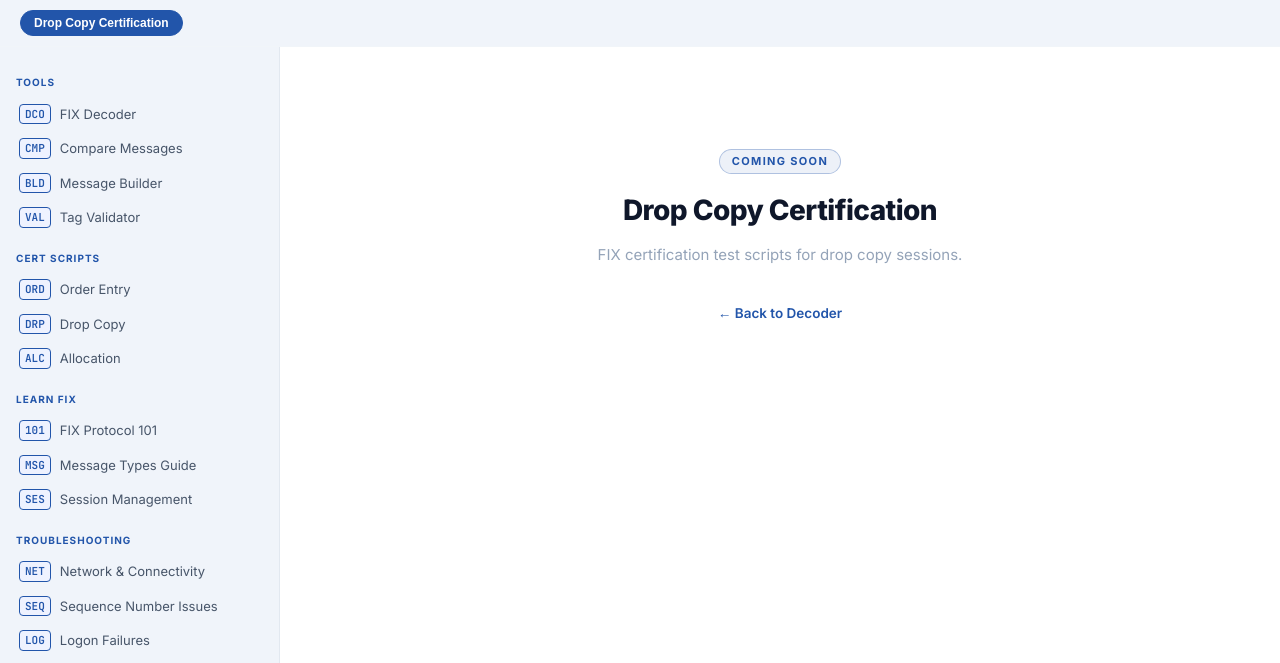
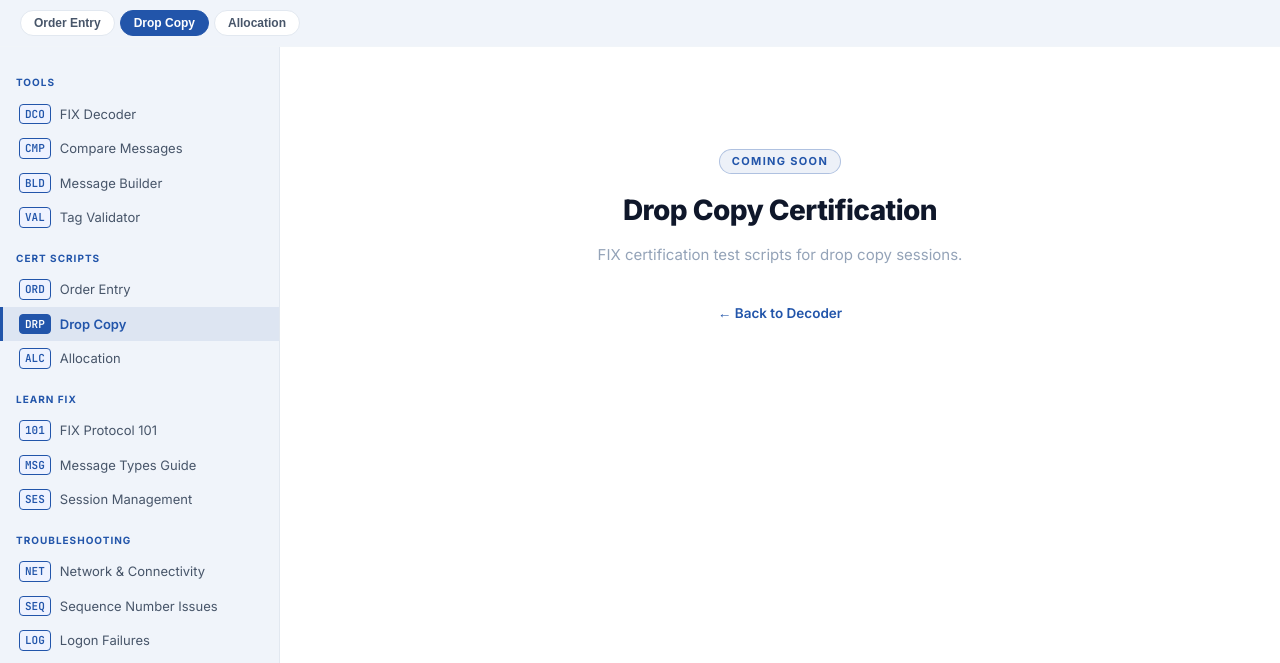
Before and after one commit to danielgavin-code/FixReader, a Flask app: page /cert/drop-copy in a window 1280 px wide. Shown: the part 56-719 px from the top of the page. Run offline with Flask 3, Linux system fonts and the light colour scheme.

Commit message:
Nav fixes: cert scripts pill bars, Learn FIX and Troubleshooting defaults, troubleshooting full pill bar

```diff
--- a/app.py
+++ b/app.py
@@ -280,18 +280,15 @@ def compare():
 
 @app.route('/learn')
 def learn():
-    return stub(
-        'Learn FIX',
-        'A structured curriculum for understanding FIX Protocol from the ground up — '
-        'message types, session management, order flows, and field-by-field breakdowns '
-        'across FIX 4.0 through FIXT 1.1.',
-        'learn',
-    )
+    return redirect('/learn/fix-protocol-101')
 
 
 @app.route('/troubleshooting')
+def troubleshooting():
+    return redirect('/troubleshooting/network')
+
 @app.route('/troubleshooting/<path:subpath>')
-def troubleshooting(subpath=None):
+def troubleshooting_sub(subpath=None):
     titles = {
         'network': 'Network & Connectivity',
         'sequence-numbers': 'Sequence Number Issues',
@@ -436,7 +433,11 @@ def fix_specs_redirect():
 
 @app.route('/learn/fix-protocol-101')
 def learn_fix_protocol_101():
-    return stub('FIX Protocol 101', 'A ground-up introduction to the FIX Protocol — message structure, field types, and the core concepts behind every FIX session.', 'learn')
+    return render_template('stub.html', **_ctx(
+        page_title='FIX Protocol 101',
+        page_description='Introduction to the FIX Protocol for financial technology practitioners.',
+        active_nav='fix-protocol-101',
+    ))
 
 
 @app.route('/learn/message-types-guide')
@@ -485,29 +486,23 @@ def cert_order_entry():
 
 
 @app.route('/cert/drop-copy')
+@app.route('/tools/drop-copy')
 def cert_drop_copy():
     return render_template('stub.html', **_ctx(
         page_title='Drop Copy Certification',
         page_description='FIX certification test scripts for drop copy sessions.',
+        active_nav='drop-copy',
     ))
 
 
 @app.route('/cert/allocation')
+@app.route('/tools/allocation')
 def cert_allocation():
     return render_template('stub.html', **_ctx(
         page_title='Allocation Certification',
         page_description='FIX certification test scripts for allocation workflows.',
+        active_nav='allocation',
     ))
-
-
-@app.route('/tools/drop-copy')
-def tools_drop_copy():
-    return redirect('/cert/drop-copy')
-
-
-@app.route('/tools/allocation')
-def tools_allocation():
-    return redirect('/cert/allocation')
 
 
 @app.route('/field-reference')
@@ -542,42 +537,46 @@ def message_builder():
 
 @app.route('/troubleshooting/network')
 def ts_network():
-    return render_template('stub.html', **_ctx(page_title='Network & Connectivity', page_description='Diagnosing FIX network and connectivity issues.', active_nav='troubleshooting'))
+    return render_template('stub.html', **_ctx(
+        page_title='Network & Connectivity',
+        page_description='Diagnosing FIX network and connectivity issues.',
+        active_nav='network',
+    ))
 
 
 @app.route('/troubleshooting/sequence-numbers')
 def ts_sequence():
-    return render_template('stub.html', **_ctx(page_title='Sequence Number Issues', page_description='Diagnosing and resolving FIX sequence number problems.', active_nav='troubleshooting'))
+    return render_template('stub.html', **_ctx(page_title='Sequence Number Issues', page_description='Diagnosing and resolving FIX sequence number problems.', active_nav='sequence-numbers'))
 
 
 @app.route('/troubleshooting/logon')
 def ts_logon():
-    return render_template('stub.html', **_ctx(page_title='Logon Failures', page_description='Diagnosing FIX logon failures and session rejection.', active_nav='troubleshooting'))
+    return render_template('stub.html', **_ctx(page_title='Logon Failures', page_description='Diagnosing FIX logon failures and session rejection.', active_nav='logon'))
 
 
 @app.route('/troubleshooting/fill-reconciliation')
 def ts_fills():
-    return render_template('stub.html', **_ctx(page_title='Fill Reconciliation', page_description='Reconciling FIX fills and identifying gaps in execution reports.', active_nav='troubleshooting'))
+    return render_template('stub.html', **_ctx(page_title='Fill Reconciliation', page_description='Reconciling FIX fills and identifying gaps in execution reports.', active_nav='fill-reconciliation'))
 
 
 @app.route('/troubleshooting/rejects')
 def ts_rejects():
-    return render_template('stub.html', **_ctx(page_title='Order Rejects', page_description='Understanding and resolving FIX order rejects.', active_nav='troubleshooting'))
+    return render_template('stub.html', **_ctx(page_title='Order Rejects', page_description='Understanding and resolving FIX order rejects.', active_nav='rejects'))
 
 
 @app.route('/troubleshooting/latency')
 def ts_latency():
-    return render_template('stub.html', **_ctx(page_title='Latency & Timing', page_description='Diagnosing FIX message latency and timing issues.', active_nav='troubleshooting'))
+    return render_template('stub.html', **_ctx(page_title='Latency & Timing', page_description='Diagnosing FIX message latency and timing issues.', active_nav='latency'))
 
 
 @app.route('/troubleshooting/duplicate-orders')
 def ts_duplicates():
-    return render_template('stub.html', **_ctx(page_title='Duplicate Orders', page_description='Identifying and preventing duplicate FIX orders.', active_nav='troubleshooting'))
+    return render_template('stub.html', **_ctx(page_title='Duplicate Orders', page_description='Identifying and preventing duplicate FIX orders.', active_nav='duplicate-orders'))
 
 
 @app.route('/troubleshooting/gap-fill')
 def ts_gapfill():
-    return render_template('stub.html', **_ctx(page_title='Gap Fill & Resend', page_description='Understanding FIX gap fill and resend request procedures.', active_nav='troubleshooting'))
+    return render_template('stub.html', **_ctx(page_title='Gap Fill & Resend', page_description='Understanding FIX gap fill and resend request procedures.', active_nav='gap-fill'))
 
 
 if __name__ == '__main__':
--- a/fixreader_active_theme.json
+++ b/fixreader_active_theme.json
@@ -1,4 +1,4 @@
 {
-  "active_theme": "default",
-  "manual_date": "2026-06-28"
+  "active_theme": "fourth_of_july",
+  "manual_date": "2026-07-02"
 }
--- a/templates/stub.html
+++ b/templates/stub.html
@@ -77,22 +77,20 @@
 
 {% if active_nav == 'learn' %}
 <div class="ml-version-bar">
-  <button class="ml-version-pill active">FIX Protocol 101</button>
-  <button class="ml-version-pill">Message Types Guide</button>
-  <button class="ml-version-pill">Tag Reference</button>
-  <button class="ml-version-pill">Session Management</button>
-  <button class="ml-version-pill">FIX Glossary</button>
+  <button class="ml-version-pill{% if page_title == 'FIX Protocol 101' %} active{% endif %}" onclick="window.location='/learn/fix-protocol-101'">FIX Protocol 101</button>
+  <button class="ml-version-pill{% if page_title == 'Message Types Guide' %} active{% endif %}" onclick="window.location='/learn/message-types-guide'">Message Types Guide</button>
+  <button class="ml-version-pill{% if page_title == 'Session Management' %} active{% endif %}" onclick="window.location='/learn/session-management'">Session Management</button>
 </div>
-{% elif active_nav == 'troubleshooting' %}
+{% elif active_nav in ('network', 'sequence-numbers', 'logon', 'fill-reconciliation', 'rejects', 'latency', 'duplicate-orders', 'gap-fill') %}
 <div class="ml-version-bar">
-  <button class="ml-version-pill active">Network &amp; Connectivity</button>
-  <button class="ml-version-pill">Sequence Numbers</button>
-  <button class="ml-version-pill">Logon Failures</button>
-  <button class="ml-version-pill">Fill Reconciliation</button>
-  <button class="ml-version-pill">Order Rejects</button>
-  <button class="ml-version-pill">Latency &amp; Timing</button>
-  <button class="ml-version-pill">Duplicate Orders</button>
-  <button class="ml-version-pill">Gap Fill &amp; Resend</button>
+  <button class="ml-version-pill {% if active_nav == 'network' %}active{% endif %}" onclick="window.location='/troubleshooting/network'">Network &amp; Connectivity</button>
+  <button class="ml-version-pill {% if active_nav == 'sequence-numbers' %}active{% endif %}" onclick="window.location='/troubleshooting/sequence-numbers'">Sequence Numbers</button>
+  <button class="ml-version-pill {% if active_nav == 'logon' %}active{% endif %}" onclick="window.location='/troubleshooting/logon'">Logon Failures</button>
+  <button class="ml-version-pill {% if active_nav == 'fill-reconciliation' %}active{% endif %}" onclick="window.location='/troubleshooting/fill-reconciliation'">Fill Reconciliation</button>
+  <button class="ml-version-pill {% if active_nav == 'rejects' %}active{% endif %}" onclick="window.location='/troubleshooting/rejects'">Order Rejects</button>
+  <button class="ml-version-pill {% if active_nav == 'latency' %}active{% endif %}" onclick="window.location='/troubleshooting/latency'">Latency &amp; Timing</button>
+  <button class="ml-version-pill {% if active_nav == 'duplicate-orders' %}active{% endif %}" onclick="window.location='/troubleshooting/duplicate-orders'">Duplicate Orders</button>
+  <button class="ml-version-pill {% if active_nav == 'gap-fill' %}active{% endif %}" onclick="window.location='/troubleshooting/gap-fill'">Gap Fill &amp; Resend</button>
 </div>
 {% elif page_title == 'Tools' %}
 <div class="ml-version-bar">
@@ -114,6 +112,12 @@
   <button class="ml-version-pill" onclick="window.location='/compare'">Compare Messages</button>
   <button class="ml-version-pill" onclick="window.location='/tools/message-builder'">Message Builder</button>
   <button class="ml-version-pill active" role="tab" aria-selected="true">Tag Validator</button>
+</div>
+{% elif page_title in ('Order Entry Certification', 'Drop Copy Certification', 'Allocation Certification') %}
+<div class="ml-version-bar">
+  <button class="ml-version-pill{% if page_title == 'Order Entry Certification' %} active{% endif %}" onclick="window.location='/cert/order-entry'">Order Entry</button>
+  <button class="ml-version-pill{% if page_title == 'Drop Copy Certification' %} active{% endif %}" onclick="window.location='/cert/drop-copy'">Drop Copy</button>
+  <button class="ml-version-pill{% if page_title == 'Allocation Certification' %} active{% endif %}" onclick="window.location='/cert/allocation'">Allocation</button>
 </div>
 {% elif active_nav == 'tools' %}
 <div class="ml-version-bar">
@@ -165,17 +169,17 @@
         <span class="ml-msg-code">ORD</span>
         <span>Order Entry</span>
       </a>
-      <a href="/tools/drop-copy" class="ml-msg-item{% if page_title == 'Drop Copy' %} active{% endif %}">
+      <a href="/cert/drop-copy" class="ml-msg-item{% if active_nav == 'drop-copy' %} active{% endif %}">
         <span class="ml-msg-code">DRP</span>
         <span>Drop Copy</span>
       </a>
-      <a href="/tools/allocation" class="ml-msg-item{% if page_title == 'Allocation' %} active{% endif %}">
+      <a href="/cert/allocation" class="ml-msg-item{% if active_nav == 'allocation' %} active{% endif %}">
         <span class="ml-msg-code">ALC</span>
         <span>Allocation</span>
       </a>
 
       <div class="ml-cat-hdr">Learn FIX</div>
-      <a href="/learn/fix-protocol-101" class="ml-msg-item{% if page_title == 'FIX Protocol 101' %} active{% endif %}">
+      <a href="/learn/fix-protocol-101" class="ml-msg-item{% if active_nav == 'fix-protocol-101' %} active{% endif %}">
         <span class="ml-msg-code">101</span>
         <span>FIX Protocol 101</span>
       </a>
@@ -189,7 +193,7 @@
       </a>
 
       <div class="ml-cat-hdr">Troubleshooting</div>
-      <a href="/troubleshooting/network" class="ml-msg-item{% if page_title == 'Network & Connectivity' %} active{% endif %}">
+      <a href="/troubleshooting/network" class="ml-msg-item{% if active_nav == 'network' %} active{% endif %}">
         <span class="ml-msg-code">NET</span>
         <span>Network &amp; Connectivity</span>
       </a>
```
